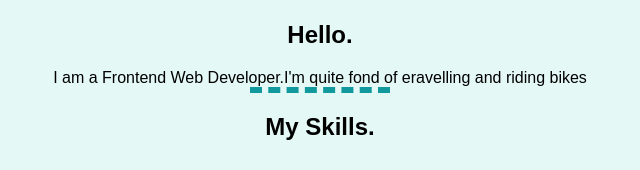
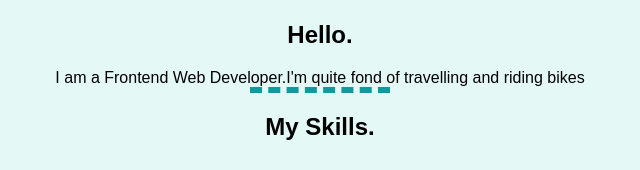
Before and after one commit to Rahulchhaunkar/CV, a plain HTML site: page index.html in a window 1280 px wide. Shown: the part 1210-1380 px from the top of the page, 320-960 px from the left. Drawn offline with Linux system fonts and the light colour scheme.

Commit message:
travelling fix

```diff
--- a/index.html
+++ b/index.html
@@ -21,7 +21,7 @@
         <div class="profile">
           <img class="profileImg" src="./Images/me.jpg" alt="self-photo">
           <h2>Hello.</h2>
-          <p>I am a Frontend Web Developer.I'm quite fond of eravelling and riding bikes </p>
+          <p>I am a Frontend Web Developer.I'm quite fond of travelling and riding bikes </p>
         </div>
         <hr>
         <div class="skills">
```
